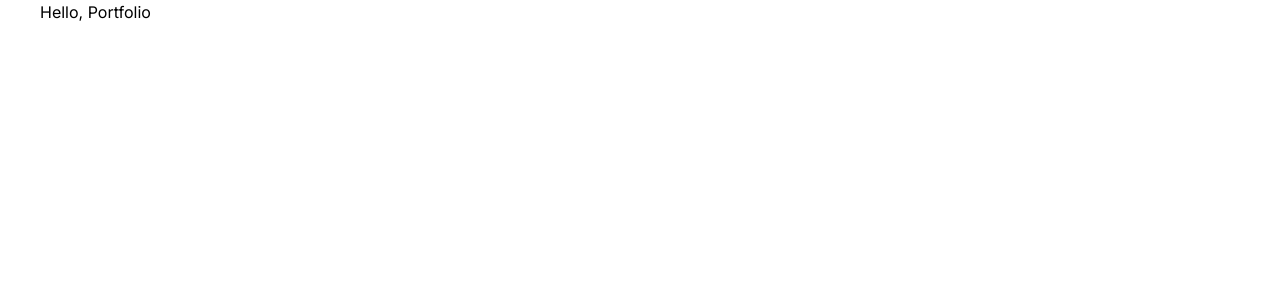
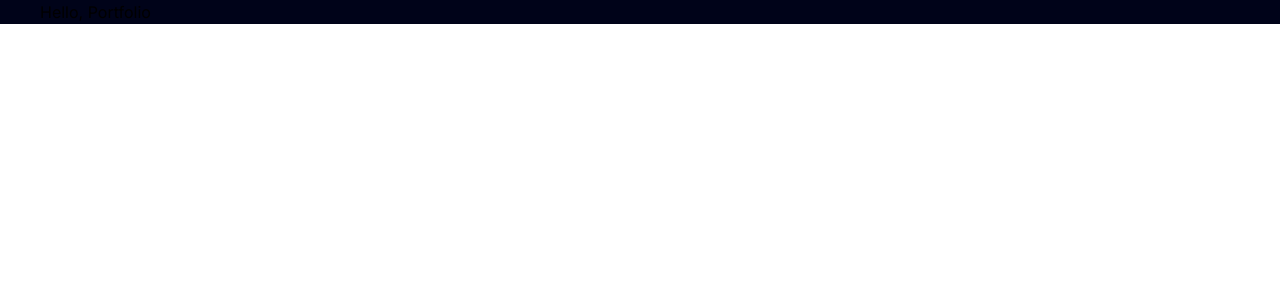
Before and after one commit to binodbhusal/new_portfolio, a Next.js app: page / in a window 1280 px wide. Shown: the top 300 px of the page. Built offline with nearby package versions, Linux system fonts and the light colour scheme.

Commit message:
Modify tailwind config

```diff
--- a/tailwind.config.ts
+++ b/tailwind.config.ts
@@ -1,16 +1,204 @@
 import type { Config } from "tailwindcss";
 
-const config: Config = {
+const svgToDataUri = require("mini-svg-data-uri");
+
+const colors = require("tailwindcss/colors");
+const {
+  default: flattenColorPalette,
+} = require("tailwindcss/lib/util/flattenColorPalette");
+
+const config = {
+  darkMode: ["class"],
   content: [
-    "./pages/**/*.{js,ts,jsx,tsx,mdx}",
-    "./components/**/*.{js,ts,jsx,tsx,mdx}",
-    "./app/**/*.{js,ts,jsx,tsx,mdx}",
+    "./pages/**/*.{ts,tsx}",
+    "./components/**/*.{ts,tsx}",
+    "./app/**/*.{ts,tsx}",
+    "./src/**/*.{ts,tsx}",
+    "./data/**/*.{ts,tsx}",
   ],
+  prefix: "",
   theme: {
+    container: {
+      center: true,
+      padding: "2rem",
+      screens: {
+        "2xl": "1400px",
+      },
+    },
     extend: {
-
+      colors: {
+        black: {
+          DEFAULT: "#000",
+          100: "#000319",
+          200: "rgba(17, 25, 40, 0.75)",
+          300: "rgba(255, 255, 255, 0.125)",
+        },
+        white: {
+          DEFAULT: "#FFF",
+          100: "#BEC1DD",
+          200: "#C1C2D3",
+        },
+        blue: {
+          "100": "#E4ECFF",
+        },
+        purple: "#CBACF9",
+        border: "hsl(var(--border))",
+        input: "hsl(var(--input))",
+        ring: "hsl(var(--ring))",
+        background: "hsl(var(--background))",
+        foreground: "hsl(var(--foreground))",
+        primary: {
+          DEFAULT: "hsl(var(--primary))",
+          foreground: "hsl(var(--primary-foreground))",
+        },
+        secondary: {
+          DEFAULT: "hsl(var(--secondary))",
+          foreground: "hsl(var(--secondary-foreground))",
+        },
+        destructive: {
+          DEFAULT: "hsl(var(--destructive))",
+          foreground: "hsl(var(--destructive-foreground))",
+        },
+        muted: {
+          DEFAULT: "hsl(var(--muted))",
+          foreground: "hsl(var(--muted-foreground))",
+        },
+        accent: {
+          DEFAULT: "hsl(var(--accent))",
+          foreground: "hsl(var(--accent-foreground))",
+        },
+        popover: {
+          DEFAULT: "hsl(var(--popover))",
+          foreground: "hsl(var(--popover-foreground))",
+        },
+        card: {
+          DEFAULT: "hsl(var(--card))",
+          foreground: "hsl(var(--card-foreground))",
+        },
+      },
+      borderRadius: {
+        lg: "var(--radius)",
+        md: "calc(var(--radius) - 2px)",
+        sm: "calc(var(--radius) - 4px)",
+      },
+      keyframes: {
+        "accordion-down": {
+          from: { height: "0" },
+          to: { height: "var(--radix-accordion-content-height)" },
+        },
+        "accordion-up": {
+          from: { height: "var(--radix-accordion-content-height)" },
+          to: { height: "0" },
+        },
+        spotlight: {
+          "0%": {
+            opacity: "0",
+            transform: "translate(-72%, -62%) scale(0.5)",
+          },
+          "100%": {
+            opacity: "1",
+            transform: "translate(-50%,-40%) scale(1)",
+          },
+        },
+        shimmer: {
+          from: {
+            backgroundPosition: "0 0",
+          },
+          to: {
+            backgroundPosition: "-200% 0",
+          },
+        },
+        moveHorizontal: {
+          "0%": {
+            transform: "translateX(-50%) translateY(-10%)",
+          },
+          "50%": {
+            transform: "translateX(50%) translateY(10%)",
+          },
+          "100%": {
+            transform: "translateX(-50%) translateY(-10%)",
+          },
+        },
+        moveInCircle: {
+          "0%": {
+            transform: "rotate(0deg)",
+          },
+          "50%": {
+            transform: "rotate(180deg)",
+          },
+          "100%": {
+            transform: "rotate(360deg)",
+          },
+        },
+        moveVertical: {
+          "0%": {
+            transform: "translateY(-50%)",
+          },
+          "50%": {
+            transform: "translateY(50%)",
+          },
+          "100%": {
+            transform: "translateY(-50%)",
+          },
+        },
+        scroll: {
+          to: {
+            transform: "translate(calc(-50% - 0.5rem))",
+          },
+        },
+      },
+      animation: {
+        "accordion-down": "accordion-down 0.2s ease-out",
+        "accordion-up": "accordion-up 0.2s ease-out",
+        spotlight: "spotlight 2s ease .75s 1 forwards",
+        shimmer: "shimmer 2s linear infinite",
+        first: "moveVertical 30s ease infinite",
+        second: "moveInCircle 20s reverse infinite",
+        third: "moveInCircle 40s linear infinite",
+        fourth: "moveHorizontal 40s ease infinite",
+        fifth: "moveInCircle 20s ease infinite",
+        scroll:
+          "scroll var(--animation-duration, 40s) var(--animation-direction, forwards) linear infinite",
+      },
     },
   },
-  plugins: [],
-};
+  plugins: [
+    require("tailwindcss-animate"),
+    addVariablesForColors,
+    function ({ matchUtilities, theme }: any) {
+      matchUtilities(
+        {
+          "bg-grid": (value: any) => ({
+            backgroundImage: `url("${svgToDataUri(
+              `<svg xmlns="http://www.w3.org/2000/svg" viewBox="0 0 32 32" width="100" height="100" fill="none" stroke="${value}"><path d="M0 .5H31.5V32"/></svg>`
+            )}")`,
+          }),
+          "bg-grid-small": (value: any) => ({
+            backgroundImage: `url("${svgToDataUri(
+              `<svg xmlns="http://www.w3.org/2000/svg" viewBox="0 0 32 32" width="8" height="8" fill="none" stroke="${value}"><path d="M0 .5H31.5V32"/></svg>`
+            )}")`,
+          }),
+          "bg-dot": (value: any) => ({
+            backgroundImage: `url("${svgToDataUri(
+              `<svg xmlns="http://www.w3.org/2000/svg" viewBox="0 0 32 32" width="16" height="16" fill="none"><circle fill="${value}" id="pattern-circle" cx="10" cy="10" r="1.6257413380501518"></circle></svg>`
+            )}")`,
+          }),
+        },
+        { values: flattenColorPalette(theme("backgroundColor")), type: "color" }
+      );
+    },
+  ],
+} satisfies Config;
+
+function addVariablesForColors({ addBase, theme }: any) {
+  let allColors = flattenColorPalette(theme("colors"));
+  let newVars = Object.fromEntries(
+    Object.entries(allColors).map(([key, val]) => [`--${key}`, val])
+  );
+
+  addBase({
+    ":root": newVars,
+  });
+}
+
 export default config;
```
